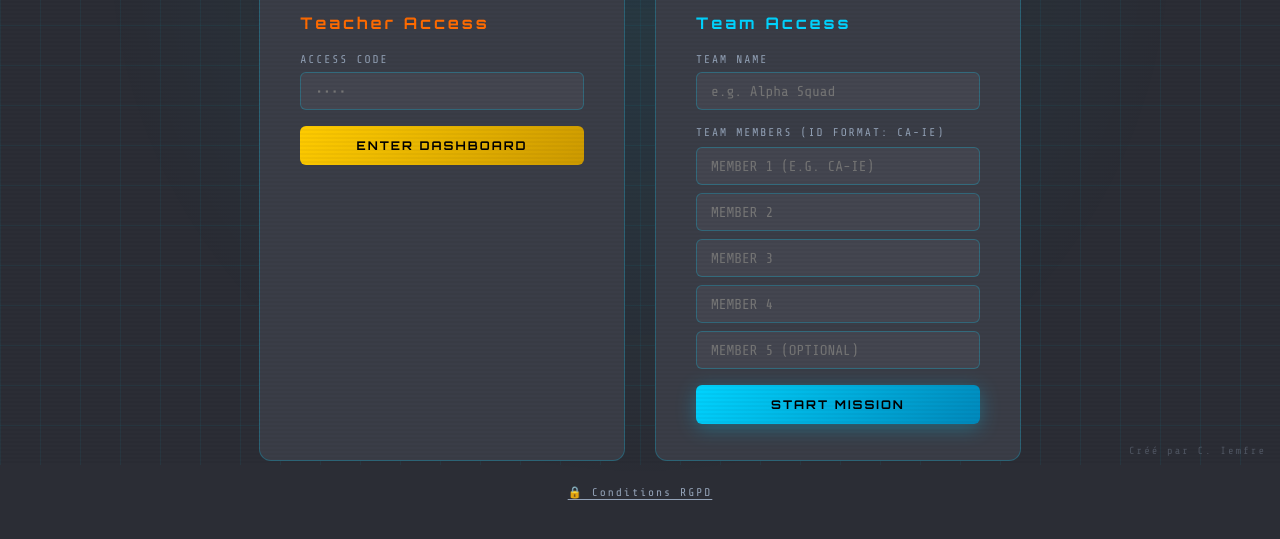
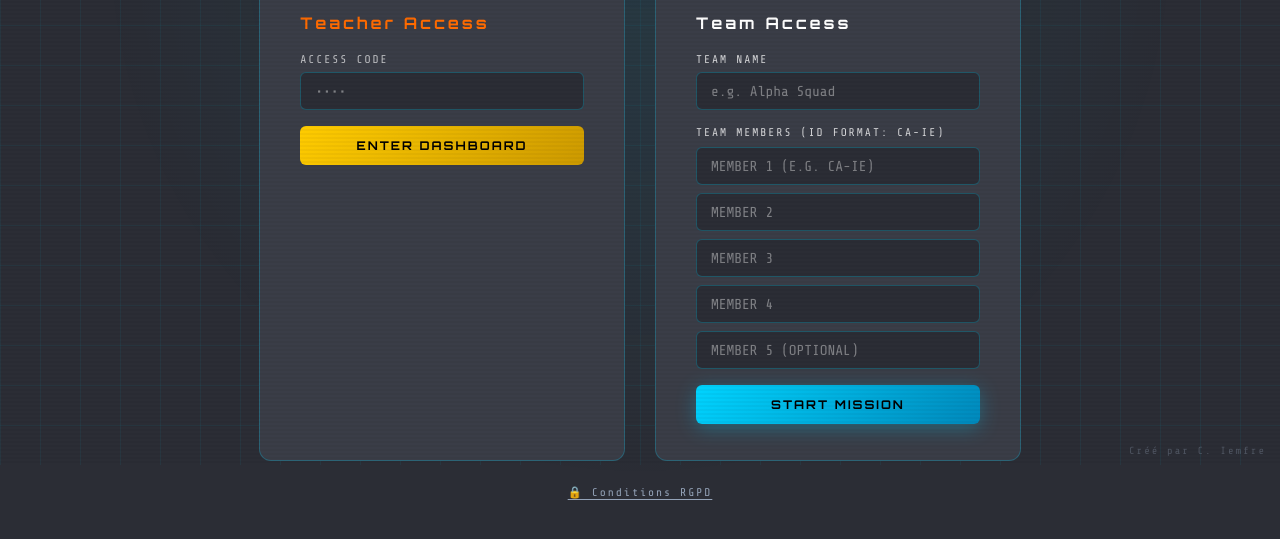
Before and after one commit to iemfrec-ship-it/MOS-experts-wanted, a plain HTML site: page index.html in a window 1280 px wide. Shown: the part 335-874 px from the top of the page. Drawn offline with nearby package versions, Linux system fonts and the light colour scheme.

Commit message:
Add files via upload

```diff
--- a/index.html
+++ b/index.html
@@ -179,8 +179,9 @@ body::before {
   font-weight: 700;
   letter-spacing: 3px;
   margin-bottom: 20px;
-  color: var(--primary);
-}
+  color: #ffffff;
+}
+.home-card.student .input-label { color: rgba(255,255,255,0.8); }
 .home-card.teacher .card-title { color: var(--secondary); }
 
 /* ===================== FORMS ===================== */
@@ -189,23 +190,24 @@ body::before {
   display: block;
   font-family: var(--font-mono);
   font-size: 0.7rem;
-  color: var(--text-muted);
+  color: rgba(255,255,255,0.7);
   letter-spacing: 2px;
   text-transform: uppercase;
   margin-bottom: 6px;
 }
 .input-field {
   width: 100%;
-  background: rgba(255,255,255,0.05);
+  background: rgba(0,0,0,0.25);
   border: 1px solid var(--border);
   border-radius: 6px;
   padding: 10px 14px;
-  color: var(--text);
+  color: #ffffff;
   font-family: var(--font-mono);
   font-size: 0.9rem;
   transition: all 0.2s;
   outline: none;
 }
+.input-field::placeholder { color: rgba(255,255,255,0.4); }
 .input-field:focus { border-color: var(--primary); background: rgba(0,212,255,0.05); box-shadow: 0 0 0 3px rgba(0,212,255,0.1); }
 
 .members-grid { display: flex; flex-direction: column; gap: 8px; margin-bottom: 16px; }
@@ -1061,7 +1063,7 @@ body::before {
             <label class="input-label">Team Name</label>
             <input type="text" id="team-name-input" class="input-field" placeholder="e.g. Alpha Squad" maxlength="30">
           </div>
-          <div class="input-label" style="margin-bottom:8px;">Team Members (ID format: CA-IE)</div>
+          <div class="input-label" style="margin-bottom:8px;color:rgba(255,255,255,0.8);">Team Members (ID format: CA-IE)</div>
           <div class="members-grid" id="members-grid">
             <input type="text" class="input-field member-input" placeholder="Member 1 (e.g. CA-IE)" maxlength="10" style="text-transform:uppercase">
             <input type="text" class="input-field member-input" placeholder="Member 2" maxlength="10" style="text-transform:uppercase">
```
